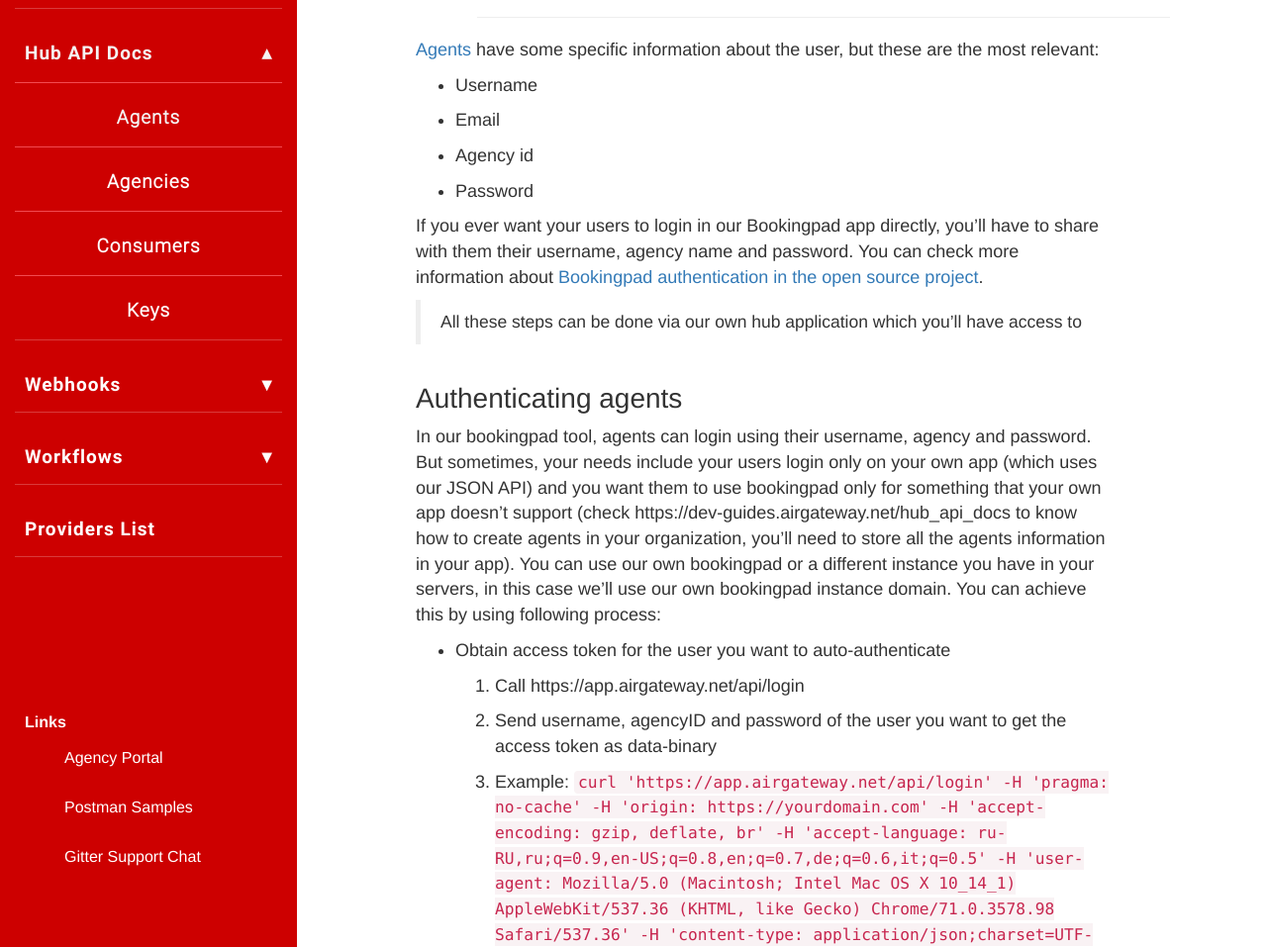
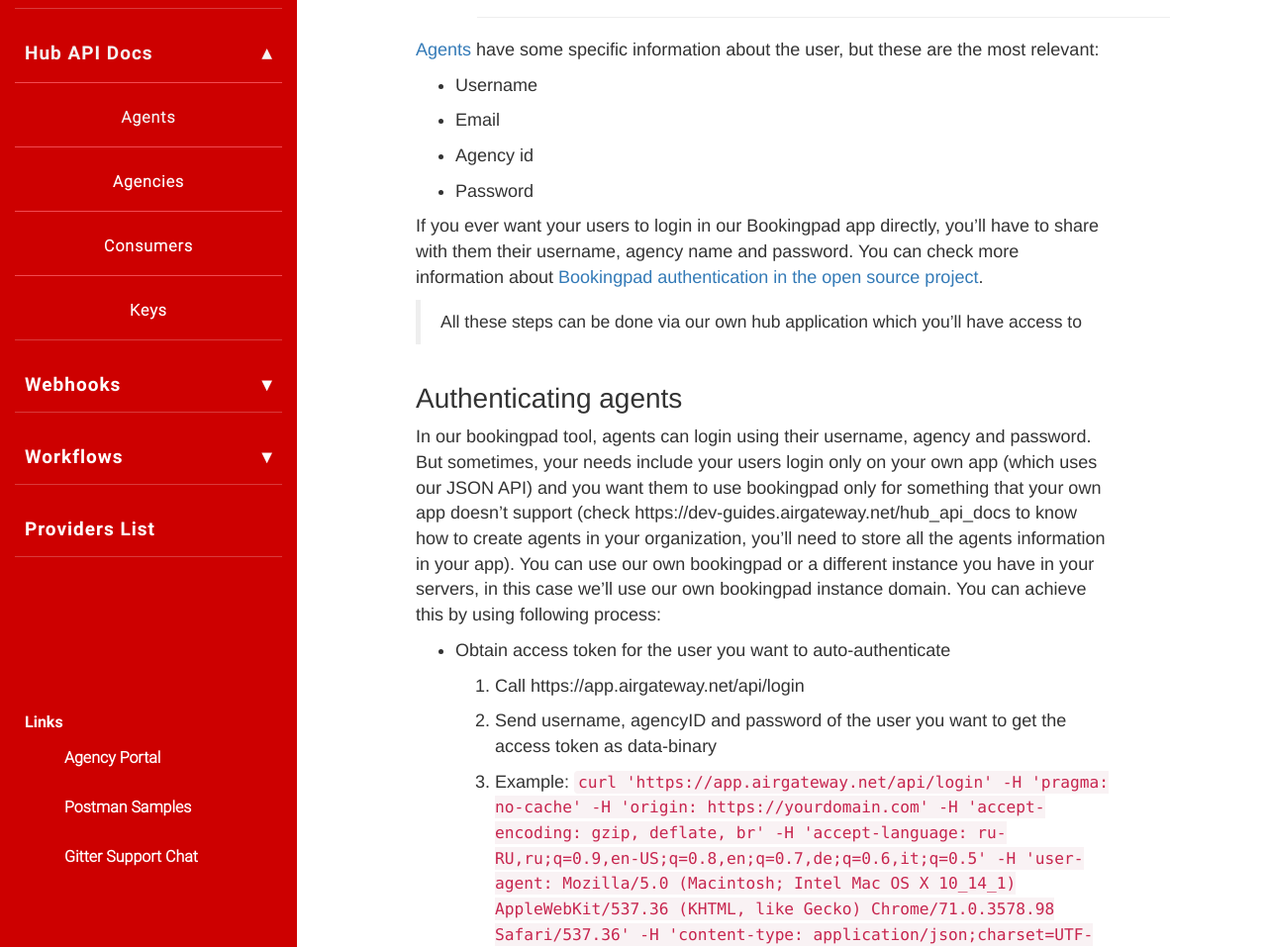
Before and after one commit to AirGateway/dev-guides-jekyll, a Jekyll site: the page built from _pages/mydoc_agents.md, in a window 1280 px wide and 1400 px high. Shown: the part 365-1322 px from the top of the window at 99% size. Built offline with Jekyll 4.4.1, drawn with Linux system fonts in a browser that asks for light colours; comment, search, counter and statistics services are not loaded.

```diff
--- a/_layouts/default.html
+++ b/_layouts/default.html
@@ -73,19 +73,19 @@
               <h3 class="shortcuts_links">Links</h3>
               <ul>
                 <li>
-                  <a class="padding" href="https://agency.airgateway.net"
+                  <a class="padding shortcuts-link" href="https://agency.airgateway.net"
                     ><i class="fa fa-keyboard-o"></i> Agency Portal</a
                   >
                 </li>
 
                 <li>
-                  <a class="padding" href="https://docs.airgateway.net/"
+                  <a class="padding shortcuts-link" href="https://docs.airgateway.net/"
                     ><i class="fa fa-bookmark"></i> Postman Samples</a
                   >
                 </li>
 
                 <li>
-                  <a class="padding" href="https://gitter.im/AirGateway/Lobby"
+                  <a class="padding shortcuts-link" href="https://gitter.im/AirGateway/Lobby"
                     ><i class="fa fa-comments-o"></i> Gitter Support Chat</a
                   >
                 </li>
--- a/_pages/mydoc_agents.md
+++ b/_pages/mydoc_agents.md
@@ -16,7 +16,7 @@ Finally, each agency can have many agents working there. We use this entity you
 - Agency id
 - Password
 
-If you ever want your users to login in our Bookingpad app directly, you'll have to share with them their username, agency name and password. You can check more information about [Bookingpad authentication in the open source project](https://github.com/AirGateway/bookingpad-app).
+If you ever want your users to login in our Bookingpad app directly, you'll have to share with them their username, agency name and password. You can check more information about [Bookingpad authentication in the open source project](https://github.com/AirGateway/bookingpad-web).
 
 > All these steps can be done via our own hub application which you'll have access to
 
--- a/assets/css/_layout.scss
+++ b/assets/css/_layout.scss
@@ -209,6 +209,7 @@ body {
     position: relative;
     max-width: 270px !important;
     min-width: 270px !important;
+    font-family: "Roboto-Bold";
 
     .icon-arrow-up {
       display: none !important;
@@ -229,13 +230,25 @@ body {
       list-style-type: none;
 
       li a {
-        font-weight: 400;
+        font-family: "Roboto-Light";
+        font-weight: 700;
         font-size: 16px;
         color: white;
         line-height: 5rem;
         padding: 2px 10px;
         padding-top: 1rem;
         background-color: unset !important;
+      }
+
+      .shortcuts-link {
+        transform: scale(1);
+        transform-origin: center;
+
+        &:hover {
+          text-decoration: none;
+          transform: scale(1.9) !important;
+          transition: all 0.9s cubic-bezier(0.165, 0.84, 0.44, 1);
+        }
       }
     }
   }
@@ -361,12 +374,12 @@ body {
   background-color: unset !important;
   border-top: 0.5px solid $color-primary-light;
   text-align: center;
-  font-size: 16x;
+  font-size: 16px !important;
 
   &:hover {
     text-decoration: none;
     transform: scale(1.1);
-    transition: all .9s cubic-bezier(0.165, 0.84, 0.44, 1);
+    transition: all 0.9s cubic-bezier(0.165, 0.84, 0.44, 1);
   }
 }
 
@@ -380,7 +393,6 @@ body {
   padding: 2px 10px;
   padding-top: 1rem;
   background-color: unset !important;
-
 }
 
 //      Ipad Styles Starts Here
@@ -475,6 +487,12 @@ body {
               padding: 2px 10px !important;
               padding-top: 5px !important;
               background-color: unset !important;
+
+              &:hover {
+                text-decoration: none;
+                transform: scale(1.1);
+                transition: all 0.9s cubic-bezier(0.165, 0.84, 0.44, 1);
+              }
             }
           }
         }
```
